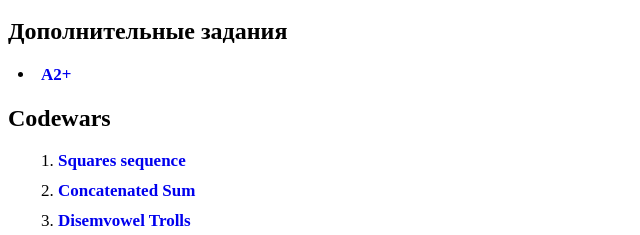
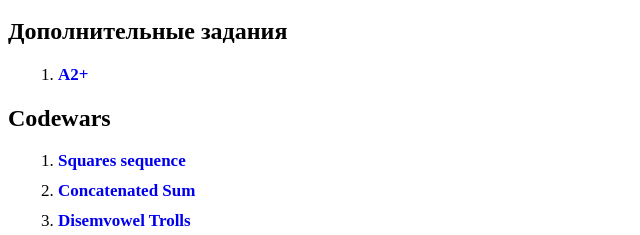
Before and after one commit to AnastasiyaKo/FD2-121-22, a plain HTML site: page index.html in a window 1280 px wide. Shown: the part 179-414 px from the top of the page, 0-640 px from the left. Drawn offline with Linux system fonts and the light colour scheme; a web font is replaced by a local one.

Commit message:
changes index

```diff
--- a/index.html
+++ b/index.html
@@ -16,6 +16,7 @@
         margin: 10px;
         font-size: 17px;
     }
+
     span {
         font-weight: bold;
         color: #0da941;
@@ -25,13 +26,21 @@
 <div class="hw">
     <h2>Homework</h2>
     <ol>
-        <li><a href="Anketa.html">N.03 ANKETA</a>  <span>--- checked</span> </li>
+        <li><a href="Anketa.html">N.03 ANKETA</a>
+            <span>--- checked</span>
+        </li>
         <li><a href="calc.html">CALCULATOR</a></li>
         <li><a href="TreeSum.html">N.05 TREESUM</a></li>
         <li><a href="Vowels.html">N.07 VOWELS</a></li>
     </ol>
+
+
     <h2>Дополнительные задания</h2>
-    <li><a href=A2+.html">A2+</a></li>
+    <ol>
+        <li><a href=A2+.html">A2+</a></li>
+    </ol>
+
+
     <h2>Codewars</h2>
     <ol>
         <li><a href="SquaresSequence.html">Squares sequence</a></li>
```
